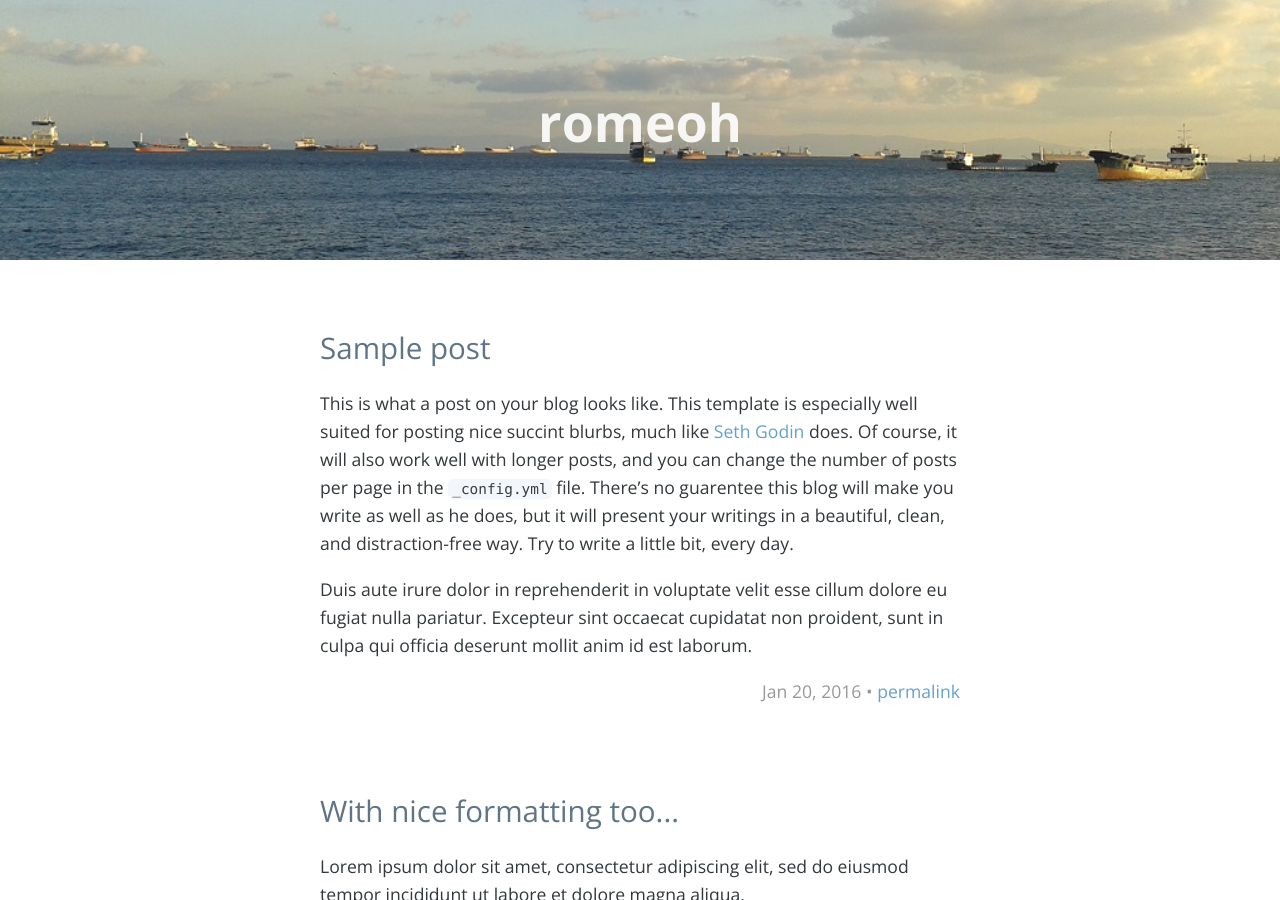
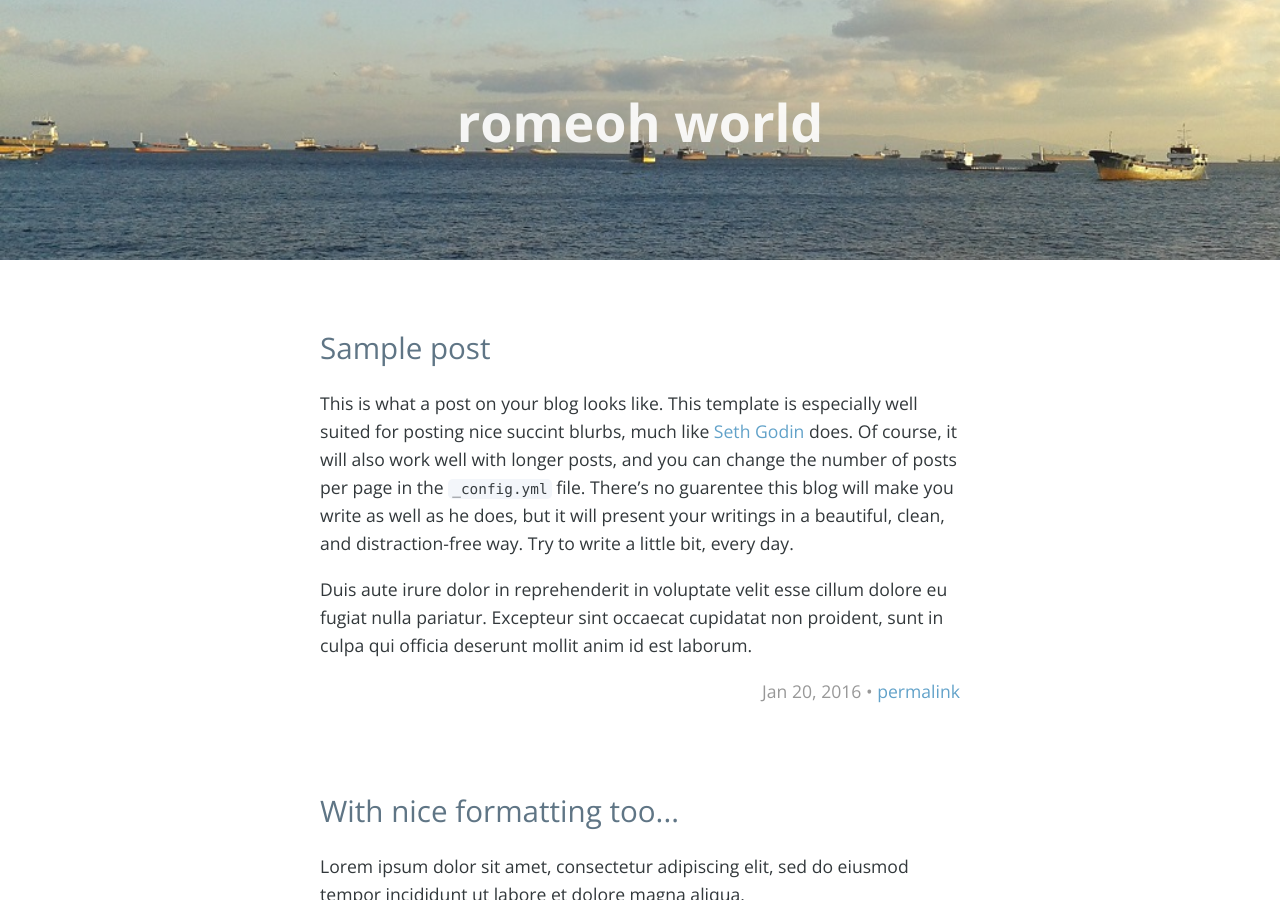
Before and after one commit to romeoh/romeoh.github.com, a Jekyll site: the page built from index.html, in a window 1280 px wide and 900 px high. Built offline with Jekyll 4.4.1, drawn with Linux system fonts in a browser that asks for light colours; the list of posts is cut into pages by our own code.

Commit message:
change title

```diff
--- a/_config.yml
+++ b/_config.yml
@@ -6,7 +6,7 @@
 # 'jekyll serve'. If you change this file, please restart the server process.
 
 # Site settings
-title: romeoh
+title: romeoh world
 description: '' # write a nice description for your blog
 baseurl: '' # the subpath of your site, e.g. /blog
 url: "" # the base hostname & protocol for your site http://www.example.com
```
